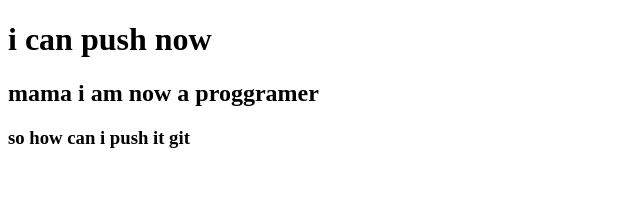
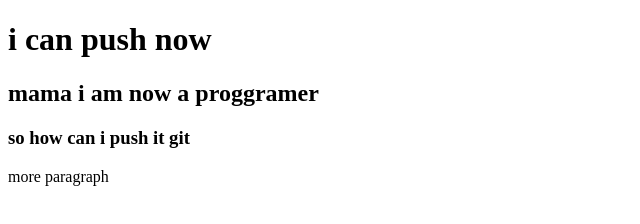
Before and after one commit to ant547/my-second-repo, a plain HTML site: page index.html in a window 1280 px wide. Shown: the whole page, without its empty margins (0-640 px from the left). Drawn offline with Linux system fonts and the light colour scheme.

Commit message:
styles added

```diff
--- a/index.html
+++ b/index.html
@@ -10,5 +10,7 @@
   <h1>i can push now</h1>
   <h2>mama i am now a proggramer</h2>
   <h3>so how can i push it git</h3>
+  <p>more paragraph</p>
+
 </body>
 </html>
--- /dev/null
+++ b/style.css
@@ -0,0 +1,3 @@
+p{
+  color:red;
+}
```
